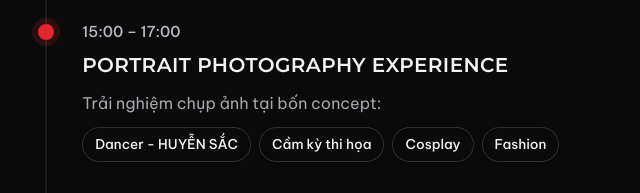
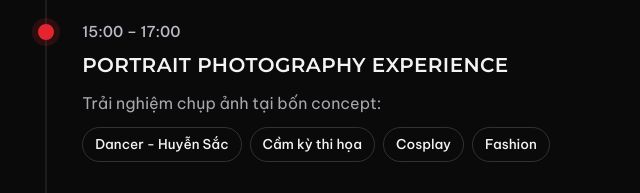
Before and after one commit to datdao5898/viltrox35mm40mmpro, a plain HTML site: page index.html in a window 1280 px wide. Shown: the part 10080-10273 px from the top of the page, 525-1165 px from the left. Drawn offline with Linux system fonts and the light colour scheme.

Commit message:
Use title case for Dancer - Huyễn Sắc concept chip
Co-Authored-By: Claude Opus 5.5 <noreply@anthropic.com>

```diff
--- a/index.html
+++ b/index.html
@@ -809,7 +809,7 @@ footer .copy{font-size:13.5px;color:var(--dim)}
       <li class="rv"><div class="time">14:30 – 15:00</div><h4>AWARD CEREMONY</h4><p>Trao giải các hoạt động:</p>
         <ul><li>CHỤP ẢNH ĐẸP – RINH QUÀ KHỦNG S6</li><li>VIỆT NAM QUA GÓC NHÌN CỦA BẠN</li></ul></li>
       <li class="rv hl"><div class="time">15:00 – 17:00</div><h4>PORTRAIT PHOTOGRAPHY EXPERIENCE</h4><p>Trải nghiệm chụp ảnh tại bốn concept:</p>
-        <div class="chips"><span>Dancer - HUYỄN SẮC</span><span>Cầm kỳ thi họa</span><span>Cosplay</span><span>Fashion</span></div></li>
+        <div class="chips"><span>Dancer - Huyễn Sắc</span><span>Cầm kỳ thi họa</span><span>Cosplay</span><span>Fashion</span></div></li>
       <li class="rv"><div class="time">17:00</div><h4>KẾT THÚC CHƯƠNG TRÌNH</h4></li>
     </ol>
   </div>
```
